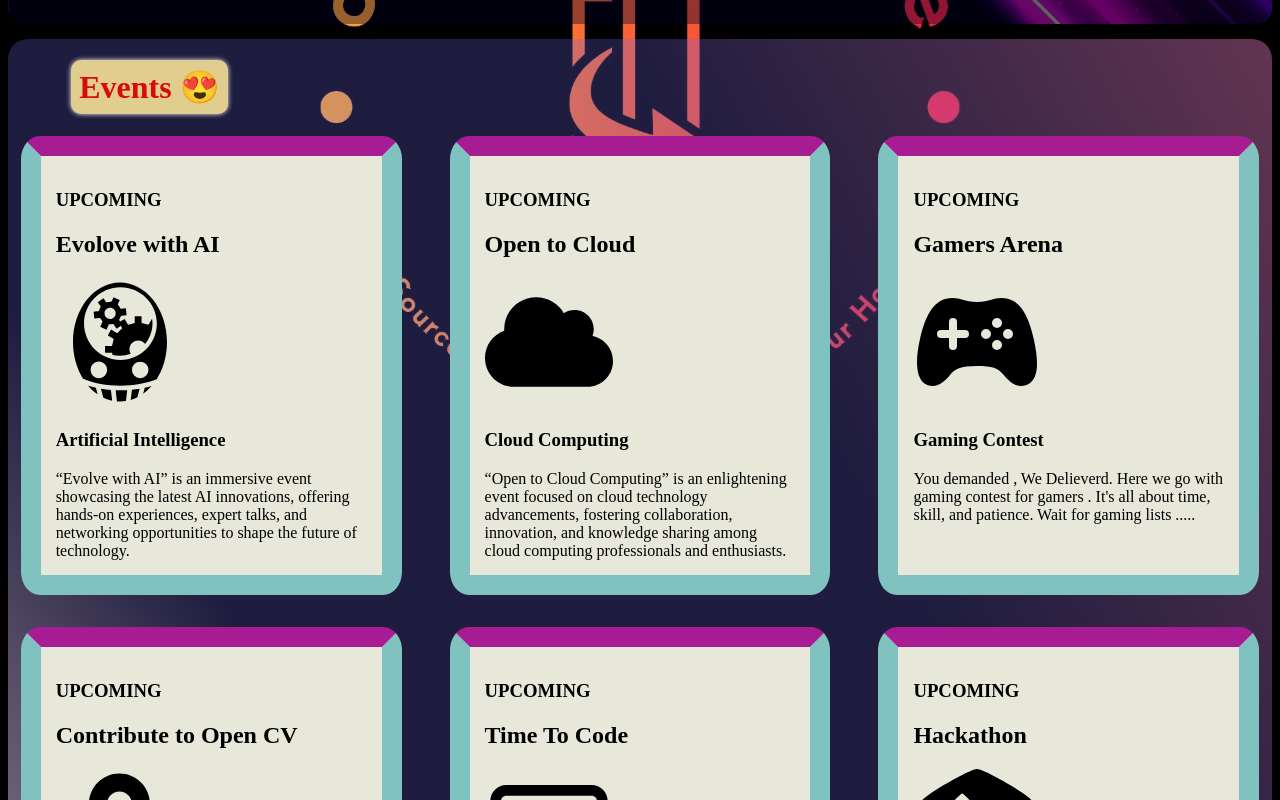
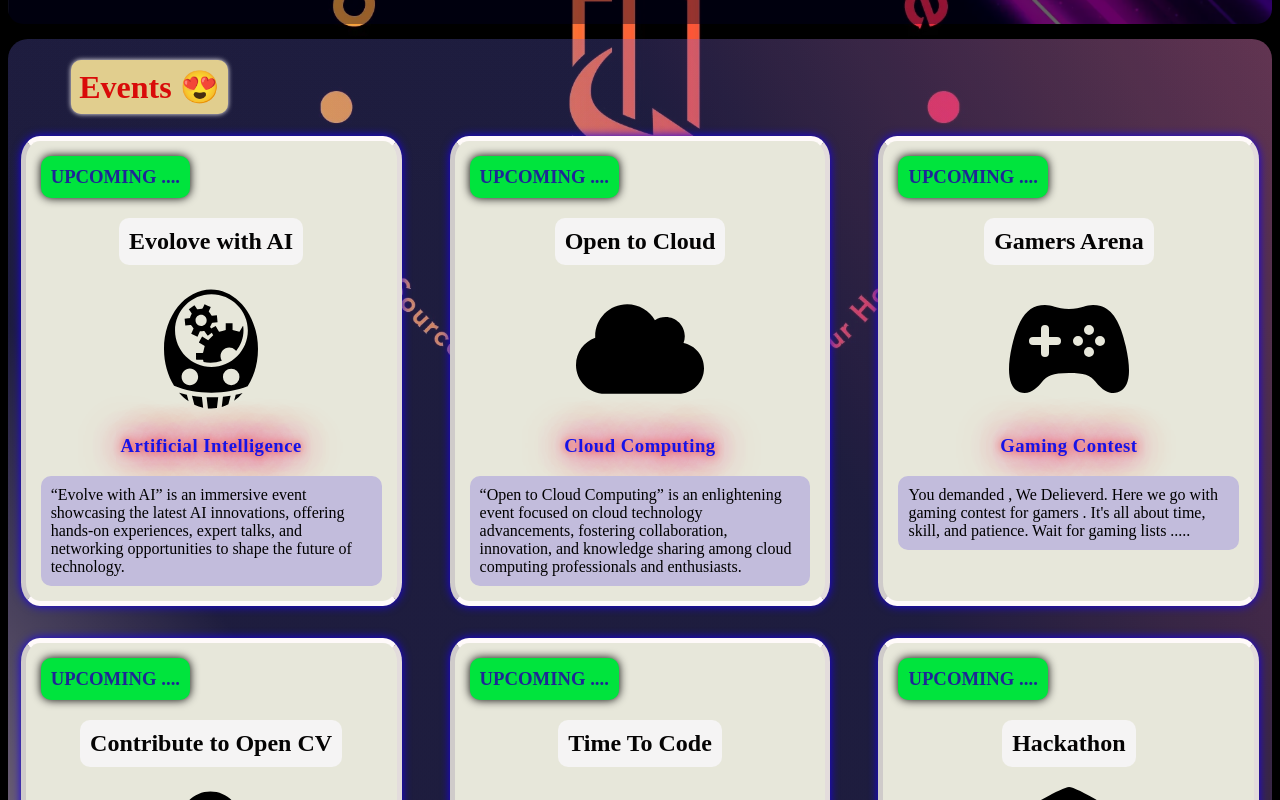
Before and after one commit to Sumit-Ks1/open-source-VIT, a React (Vite) app in the folder open-source/: page / in a window 1280 px wide. Shown: the part 1340-2140 px from the top of the page. Built offline with nearby package versions, Linux system fonts and the light colour scheme.

Commit message:
Added a new div in eventcard and css in it

```diff
--- a/open-source/src/components/IntroAndResource/Eventcard.jsx
+++ b/open-source/src/components/IntroAndResource/Eventcard.jsx
@@ -3,8 +3,9 @@ export default function Eventcard(props) {
     return (
         <div className={card.cardcontainer}>
             <h3 className={card.cardstatus}>
-                {props.currentStatus}
+                {props.currentStatus} ....
             </h3>
+            <div className={card.innerconatiner}>
                 <h2 className={card.cardeventname}>
                     {props.eventName}
                 </h2>
@@ -17,6 +18,7 @@ export default function Eventcard(props) {
                 <div className={card.carddescription}>
                     {props.description}
                 </div>
+            </div>
         </div >
     )
 }
--- a/open-source/src/components/IntroAndResource/eventcard.module.css
+++ b/open-source/src/components/IntroAndResource/eventcard.module.css
@@ -2,7 +2,57 @@
     padding: 15px;
     background-color: rgb(231, 231, 218);
     border: 2px solid rgb(198, 82, 82);
-    border-color: rgba(168, 28, 147) rgba(28, 159, 168, 0.5) rgba(28, 159, 168, 0.5) rgba(28, 159, 168, 0.5);
-    border-width: 20px;
+    border-color: snow rgb(227, 220, 220) snow rgb(207, 203, 202);
+    box-shadow: 0px 0px 10px rgb(26, 2, 240);
+    border-width: 5px;
     border-radius: 5%;
+
 }
+.cardstatus{
+    background-color: rgb(0, 228, 61);
+    color: rgb(30, 38, 150);
+    margin: 0%;
+    padding: 10px;
+    box-shadow: 0px 0px 10px rgb(0, 0, 0);
+    border-radius: 10px;
+    width: fit-content;
+}
+.innerconatiner{
+    display: flex;
+    flex-direction: column;
+    justify-content: center;
+    align-items: center;
+}
+.cardeventname{
+    color: rgb(5, 4, 4);
+    background-color: rgb(245, 244, 244);
+    padding: 10px;
+    border-radius: 10px;
+
+}
+.cardimage{
+    /* background-color: snow; */
+}
+.cardfield{
+    letter-spacing: 0.5px;
+}
+.carddescription{
+    background-color: rgb(194, 188, 220);
+    padding: 10px;
+    border-radius: 10px;
+}
+@keyframes glow {
+    from {
+      text-shadow: 0 0 10px #f51010, 0 0 20px #fff, 0 0 30px #e60073, 0 0 40px #e60073, 0 0 50px #e60073;
+    }
+    to {
+      text-shadow: 0 0 20px #b80a0a, 0 0 30px #ff4da6, 0 0 40px #ff4da6, 0 0 50px #ff4da6, 0 0 60px #ff4da6, 0 0 70px #ff4da6;
+    }
+  }
+
+  .cardfield {
+    /* font-size: 80px; */
+    color: #1713e7;
+    text-align: center;
+    animation: glow 1s ease-in-out infinite alternate;
+  }
```
Lines whose indentation alone changed are shown as unchanged.
